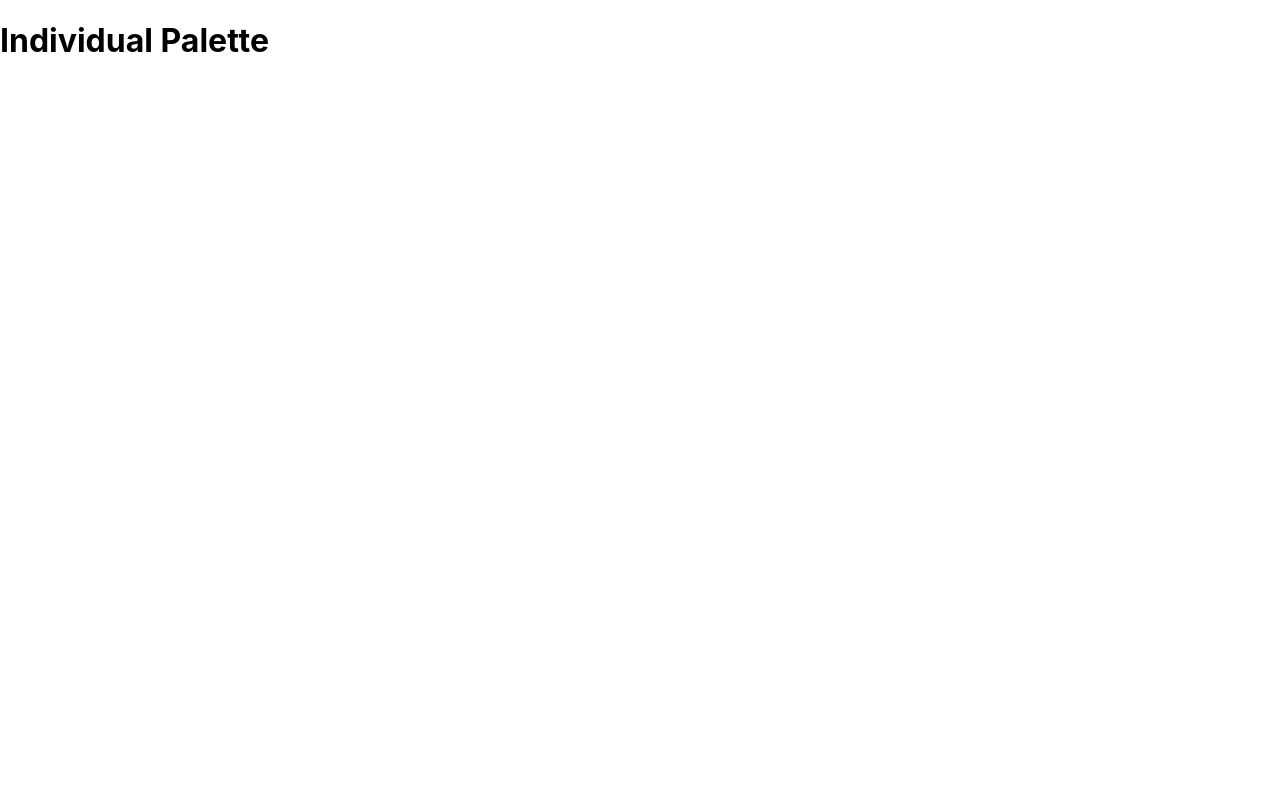
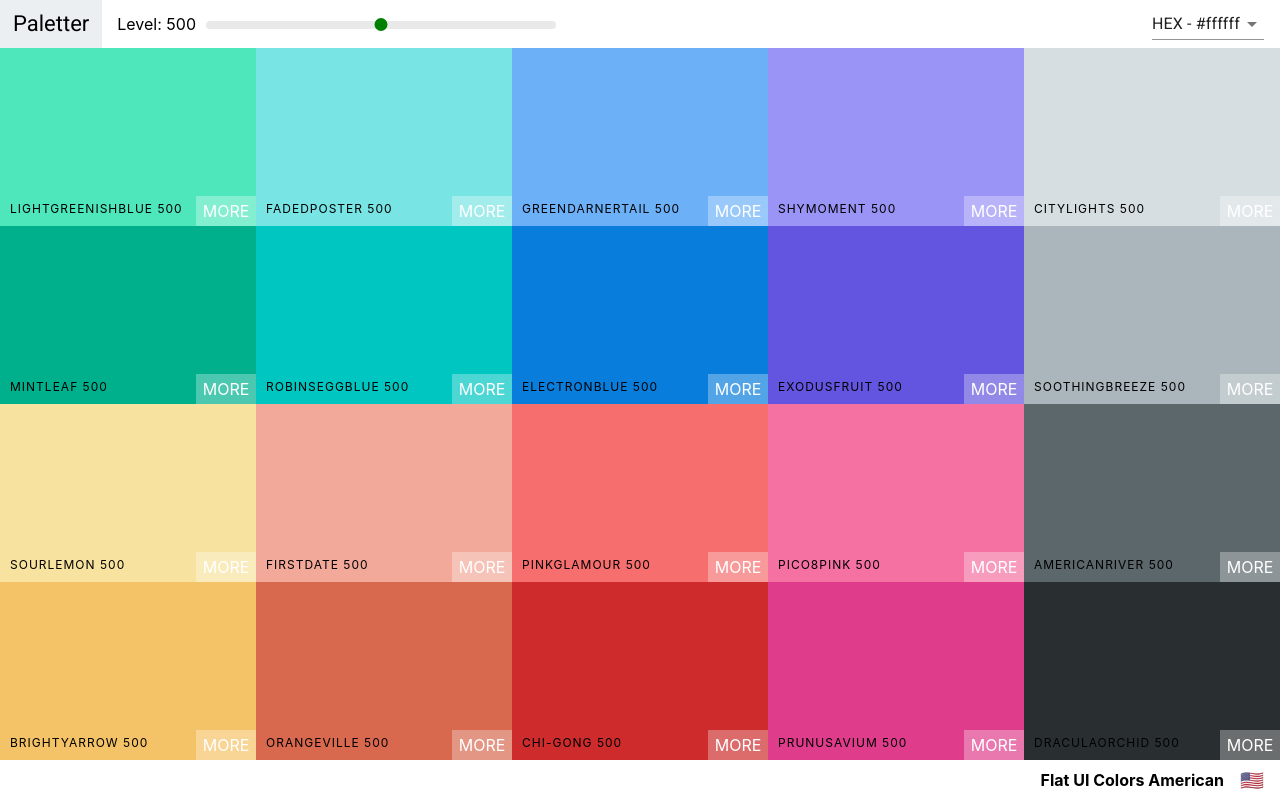
Before and after one commit to qbhatti/color-palette-app, a React (Create React App) app: page /palette/flat-ui-colors-american in a window 1280 px wide. Built offline with nearby package versions, Linux system fonts and the light colour scheme; the HTML template or start-up script is replaced by a standard one.

Commit message:
Fixed palette route

```diff
--- a/src/App.js
+++ b/src/App.js
@@ -6,11 +6,18 @@
 
 
 class App extends Component {
+  findPalette(id) {
+    return seedColors.find(function (palette) {
+      return palette.id === id;
+    });
+  }
   render() {
     return (
       <Switch>
         <Route exact path="/" render={() => <h1>Palette List goes here</h1>} />
-        <Route exact path="/palette/:id" render={() => <h1>Individual Palette</h1>} />
+        <Route exact path="/palette/:id" render={(routeProps) => (
+          <Palette palette={generatePalette(this.findPalette(routeProps.match.params.id))} />
+        )} />
       </Switch>
       // <div className="App" >
       //   <Palette palette={generatePalette(seedColors[0])} />
```
